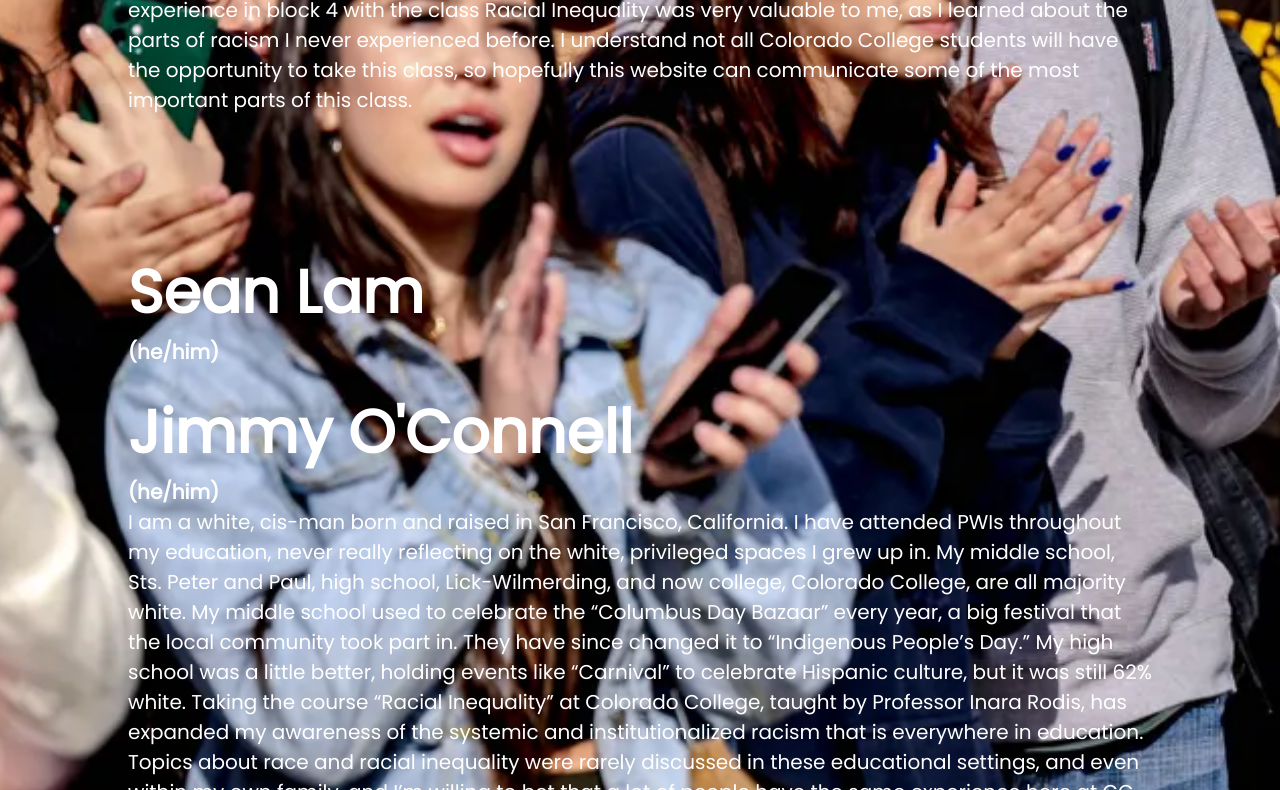
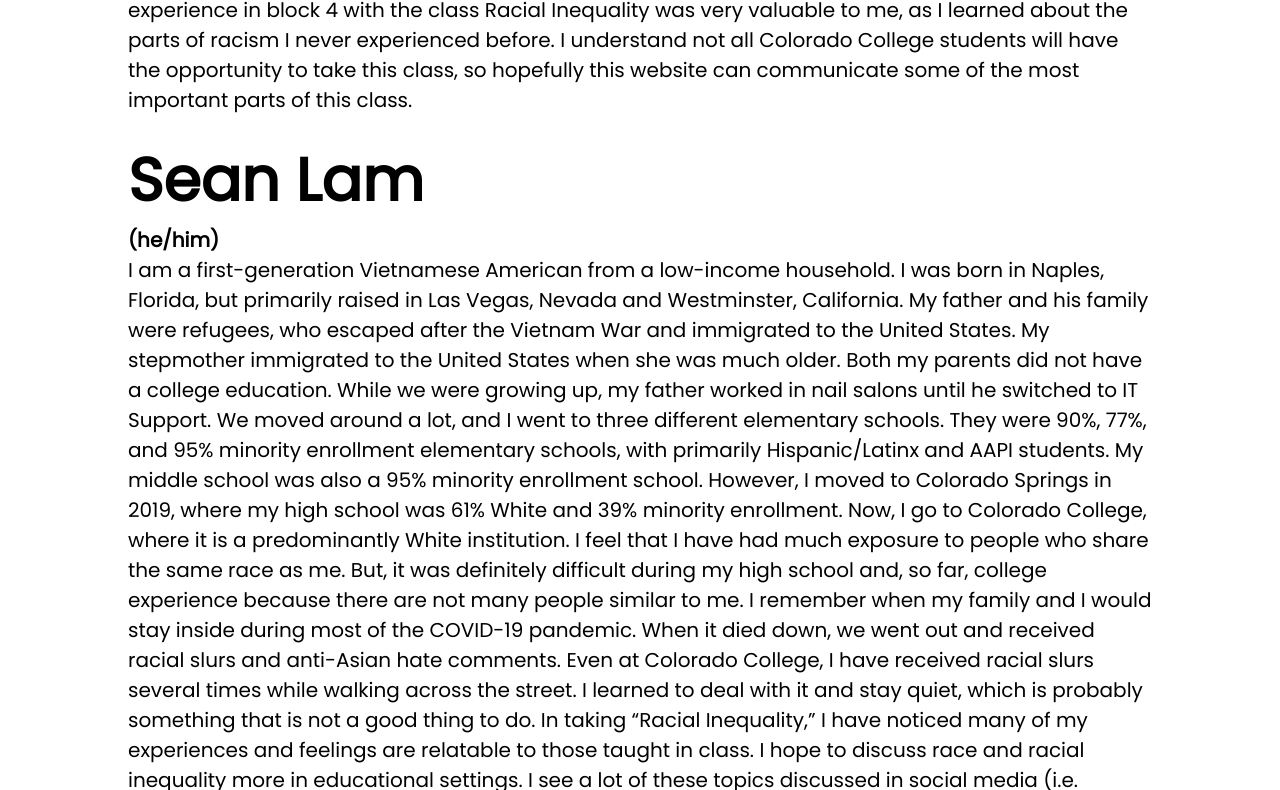
Before and after one commit to seanthelam/speakout, a plain HTML site: page our-story.html in a window 1280 px wide. Shown: the part 1352-2142 px from the top of the page. Drawn offline with Linux system fonts and the light colour scheme.

Commit message:
Update our-story.html

```diff
--- a/our-story.html
+++ b/our-story.html
@@ -21,30 +21,30 @@
                 </ul>
                 </nav>
             </div>
-            <div class="container" style="background-image: url(./img/hero.webp)">
-                <div class="row">
-                    <h1 class="sub-title">Our Story</h1>
+            <div class="container" style="background-color:white;">
+                <div class="row" style="background-color:white;">
+                    <h1 class="sub-title" style="color:black;">Our Story</h1>
                 <div>
                     <div class=".about-col-2">
-                        <h1 class="sub-title" style="text-align:left;">Owen Blazick<p>(he/him)</p></h1>
-                        <p>I am a white, cis-man from a small town in Pennsylvania called Mountain Top. I lived in Mountain Top for my entire life;
+                        <h1 class="sub-title" style="text-align:left; color:black;">Owen Blazick<p style="color:black;">(he/him)</p></h1>
+                        <p style="color:black;">I am a white, cis-man from a small town in Pennsylvania called Mountain Top. I lived in Mountain Top for my entire life;
                             I was born in a small city not too far away from my house, and the northeast Pennsylvania region is the only place I
                             have ever called home. My hometown is predominantly white; it includes various suburbs, most of which are home to
                             middle-class white families. There are some very wealthy neighborhoods, but most of the neighborhoods in my town are more
                             middle-class.</p>
-                        <p>I had very limited exposure to people who did not share the same race as me. For as long as I can remember, my classmates,
+                        <p style="color:black;">I had very limited exposure to people who did not share the same race as me. For as long as I can remember, my classmates,
                             teammates, and friends were mostly white. I didn’t realize it at the time, but I had the privilege of living a life free of
                             racial discrimination; no one ever made harsh comments about my race. I was part of the majority. I got to enjoy the luxury
                             of “fitting in” as a white person in what I would consider to be a white space. As a member of a white upper middle-class
                             family in a mostly white town, I had many opportunities that others did not. I got to enjoy expensive sports like golf and
                             skiing. I was a member of a community at a country club that showed me tremendous amounts of support throughout my childhood.
                             As a child, I never really had to think about my racial identity since I “belonged”.</p>
-                        <p>As I progressed through school, I started to recognize racial inequality. I began to notice racist tendencies in and out of my
+                        <p style="color:black;">As I progressed through school, I started to recognize racial inequality. I began to notice racist tendencies in and out of my
                             school environment around the time I entered high school. Some of my classmates would make racist remarks or jokes, and everyone
                             would laugh at them. These types of comments rarely received any kind of backlash; they were made by white people and received by
                             white people. Similar situations would happen at the country club. Some members would make racist comments, and no one would bat
                             an eye; these comments were considered normal in this setting.</p>
-                        <p>Looking back at my childhood, I’ve become aware of the fact that I grew up in a very conservative environment. I think this is the
+                        <p style="color:black;">Looking back at my childhood, I’ve become aware of the fact that I grew up in a very conservative environment. I think this is the
                             reason I started to notice racism during my high school years. During Donald Trump’s presidency, many residents of my town felt that
                             their racist beliefs were justified to some extent, so they felt more comfortable expressing their beliefs. I believe the insulated
                             nature of the white space I lived in promoted the exchange of racist comments, some more explicit than others. As a member of a liberal
@@ -53,21 +53,33 @@
                             in, and I am extremely grateful for this. As a member of a white space, I understand that growing up in a household that is anti-racist is
                             somewhat of a privilege. I understand that not everyone who comes from a white space is aware of the different aspects of race and racial
                             inequality, and I hope this website succeeds in providing valuable experiences real people have dealt with involving race.</p>
-                        <p>The purpose of this project is to provide a space where we can educate each other about race and racial inequality. When I came to Colorado College,
+                        <p style="color:black;">The purpose of this project is to provide a space where we can educate each other about race and racial inequality. When I came to Colorado College,
                             I had little exposure to racial inequality. My experience in block 4 with the class Racial Inequality was very valuable to me, as I learned about
                             the parts of racism I never experienced before. I understand not all Colorado College students will have the opportunity to take this class, so
                             hopefully this website can communicate some of the most important parts of this class.</p>
-                    </div><br><br><br><br><br><br><br>
+                    </div>
                 </div>
                 <div>
                 <div class=".about-col-2">
-                    <h1 class="sub-title" style="text-align:left;">Sean Lam<p>(he/him)</p></h1>
-                    <p style="text-align:left;"></p>
+                    <h1 class="sub-title" style="text-align:left; color:black;">Sean Lam<p style="color:black;">(he/him)</p></h1>
+                    <p style="text-align:left; color:black;">I am a first-generation Vietnamese American from a low-income household. I was born in Naples, Florida,
+                        but primarily raised in Las Vegas, Nevada and Westminster, California. My father and his family were refugees, who escaped after the Vietnam War
+                        and immigrated to the United States. My stepmother immigrated to the United States when she was much older. Both my parents did not have a college
+                        education. While we were growing up, my father worked in nail salons until he switched to IT Support. We moved around a lot, and I went to three different
+                        elementary schools. They were 90%, 77%, and 95% minority enrollment elementary schools, with primarily Hispanic/Latinx and AAPI students. My middle school
+                        was also a 95% minority enrollment school. However, I moved to Colorado Springs in 2019, where my high school was 61% White and 39% minority enrollment.
+                        Now, I go to Colorado College, where it is a predominantly White institution. I feel that I have had much exposure to people who share the same race as me.
+                        But, it was definitely difficult during my high school and, so far, college experience because there are not many people similar to me. I remember when my
+                        family and I would stay inside during most of the COVID-19 pandemic. When it died down, we went out and received racial slurs and anti-Asian hate comments.
+                        Even at Colorado College, I have received racial slurs several times while walking across the street. I learned to deal with it and stay quiet, which is
+                        probably something that is not a good thing to do. In taking “Racial Inequality,” I have noticed many of my experiences and feelings are relatable to those
+                        taught in class. I hope to discuss race and racial inequality more in educational settings. I see a lot of these topics discussed in social media (i.e. Instagram posts),
+                        however, I want to create a space through <b>Speak Out</b> for others to be vulnerable, educate others, and explain their experiences.</p>
                 </div>
                 <div>
                     <div class=".about-col-2">
-                        <h1 class="sub-title" style="text-align:left;">Jimmy O'Connell<p>(he/him)</p></h1>
-                        <p>I am a white, cis-man born and raised in San Francisco, California. I have attended PWIs throughout my education, never
+                        <h1 class="sub-title" style="text-align:left; color:black;">Jimmy O'Connell<p style="color:black;">(he/him)</p></h1>
+                        <p style="color:black;">I am a white, cis-man born and raised in San Francisco, California. I have attended PWIs throughout my education, never
                             really reflecting on the white, privileged spaces I grew up in. My middle school, Sts. Peter and Paul, high school,
                             Lick-Wilmerding, and now college, Colorado College, are all majority white. My middle school used to celebrate the
                             “Columbus Day Bazaar” every year, a big festival that the local community took part in. They have since changed it to
```
